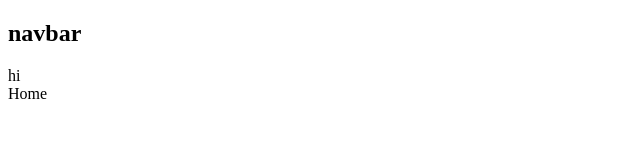
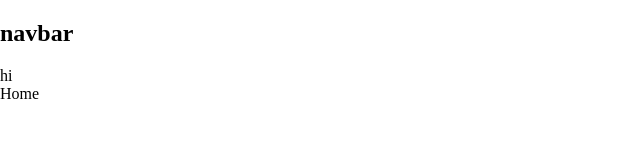
Before and after one commit to take-care-of-refrigerator/flask_react, a React app in the folder client/: page / in a window 1280 px wide. Shown: the top 160 px of the page, without its empty margins (0-640 px from the left). Built offline with nearby package versions, Linux system fonts and the light colour scheme.

Commit message:
Add: body 태그 css 적용

```diff
--- /dev/null
+++ b/client/src/App.css
@@ -0,0 +1,4 @@
+body {
+  padding: 0;
+  margin: 0;
+}
--- a/client/src/index.tsx
+++ b/client/src/index.tsx
@@ -1,5 +1,6 @@
 import { createRoot } from "react-dom/client";
 import App from "./App";
+import "./App.css";
 
 const container = document.getElementById("root");
 const root = createRoot(container as Element);
```
